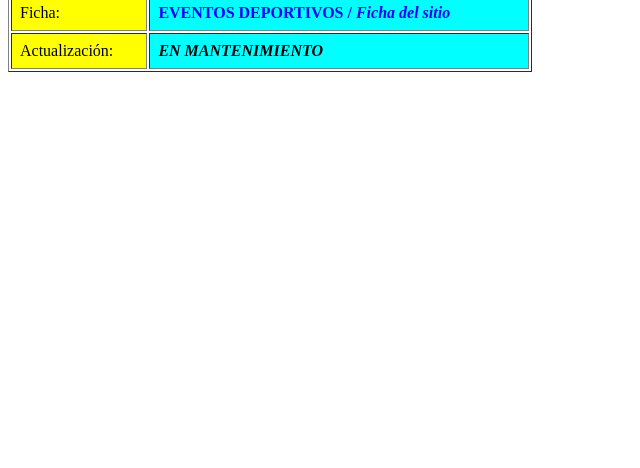
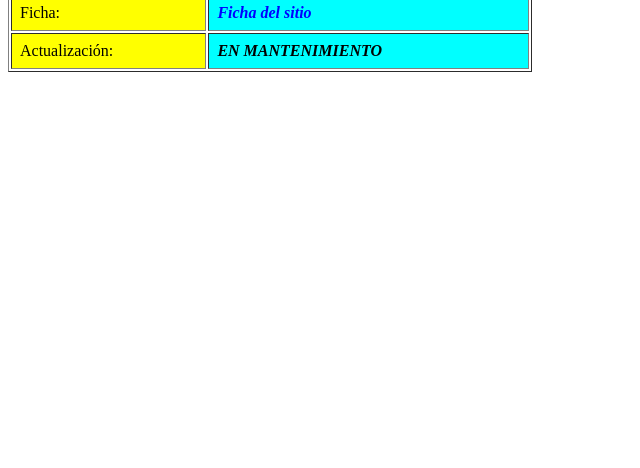
Before and after one commit to zaphkieles/kaia, a plain HTML site: page index.html in a window 1280 px wide. Shown: the part 332-800 px from the top of the page, without its empty margins (0-640 px from the left). Drawn offline with Linux system fonts and the light colour scheme.

Commit message:
Update index.html

```diff
--- a/index.html
+++ b/index.html
@@ -5,7 +5,7 @@
 <a href=""> <img src="https://raw.githubusercontent.com/zaphkieles/kaia/main/kaia.png" width="500" height="" </a>
 </center></tr>
 
-<td bgcolor="yellow"<td><right>Ficha:</td><td bgcolor="cyan"<td><a style="color:#0000FF;"><b>EVENTOS DEPORTIVOS / <i>Ficha del sitio</i></b></td></tr>
+<td bgcolor="yellow"<td><right>Ficha:</td><td bgcolor="cyan"<td><a style="color:#0000FF;"><b><i>Ficha del sitio</i></b></td></tr>
 <td bgcolor="yellow"<td>Actualización:</td><td bgcolor="cyan"<td><a style="color:#FF0000;"><b><i>
 
 <a>EN MANTENIMIENTO</a>
```
